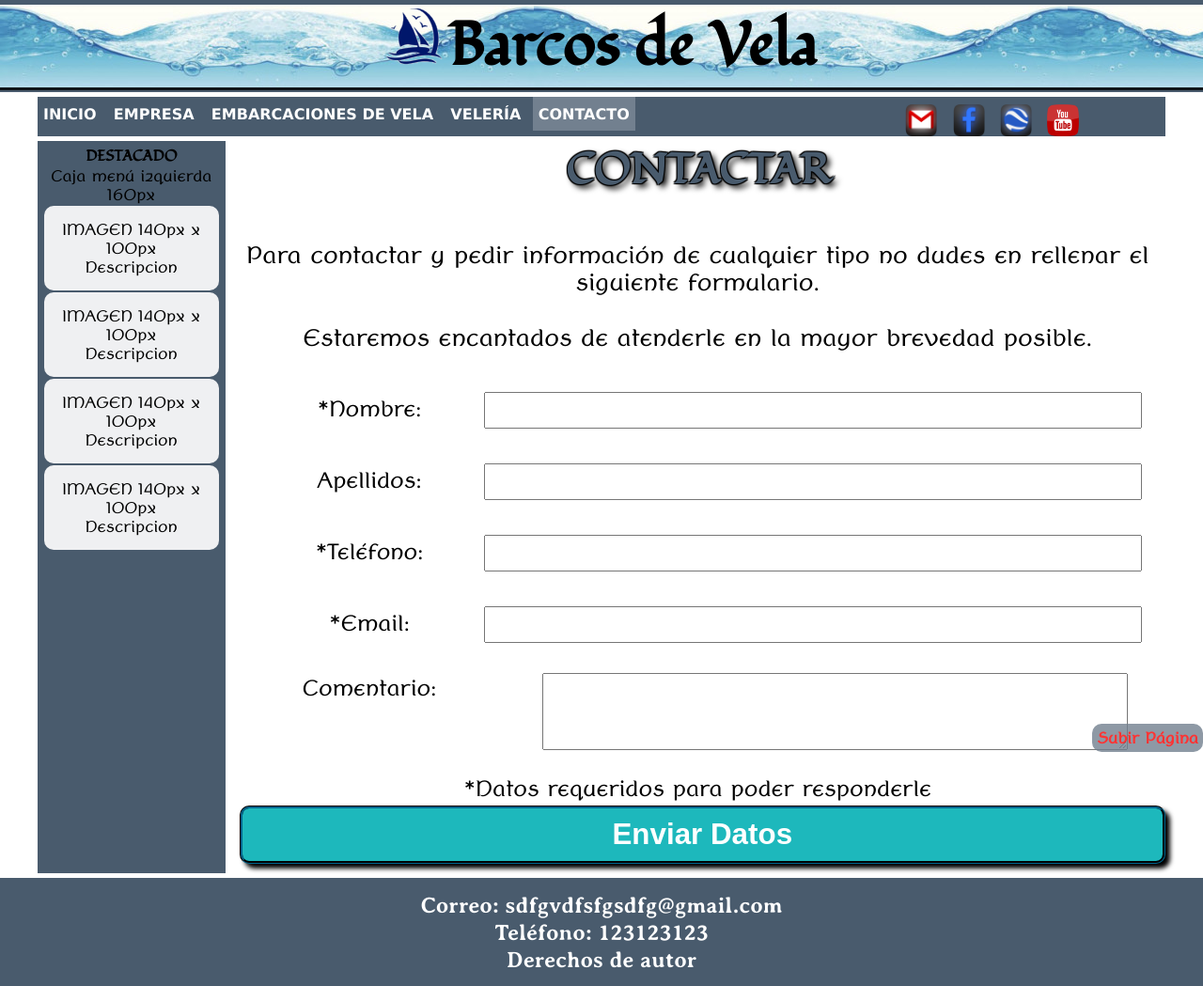
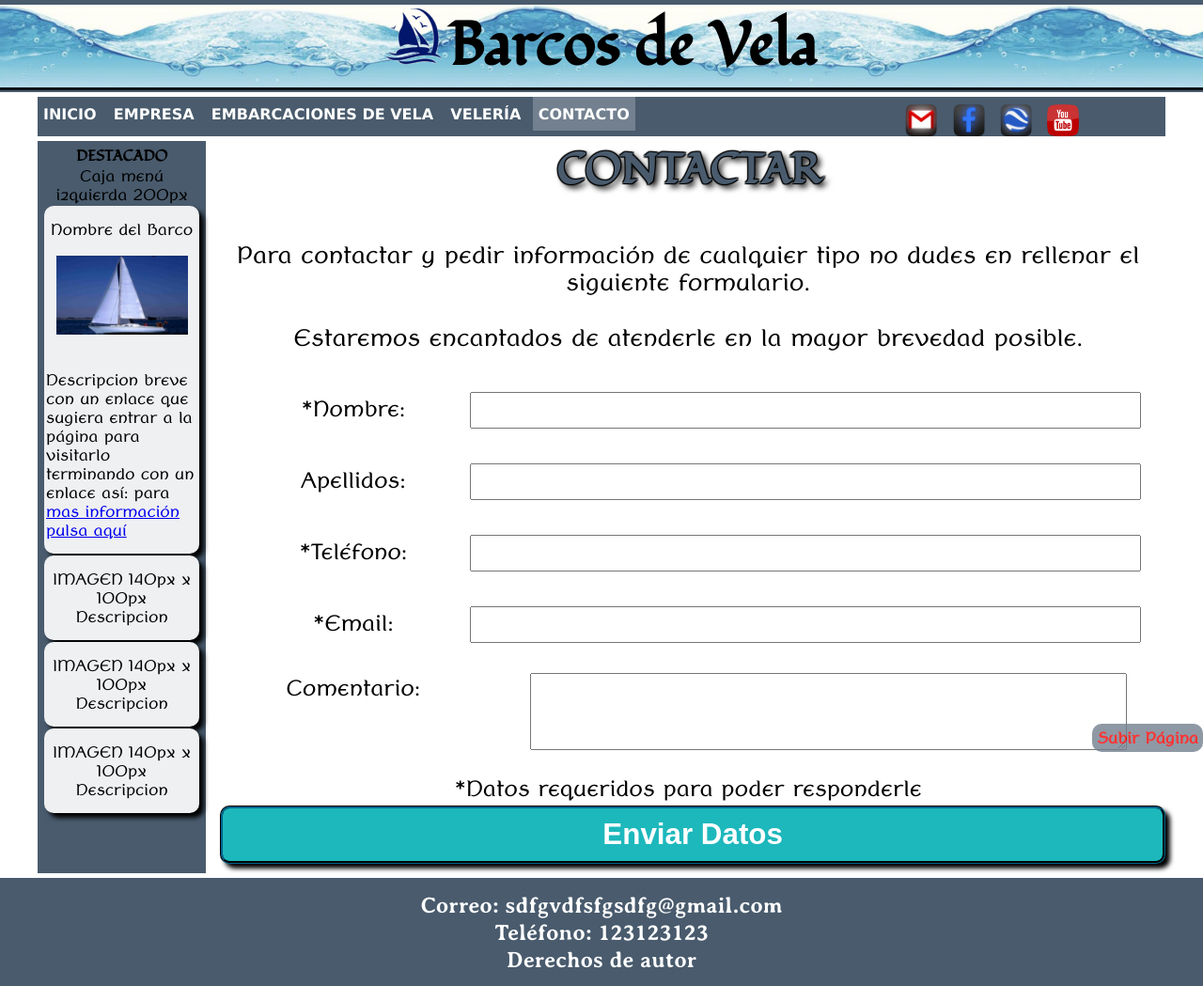
Before and after one commit to fryntiz/ProgramacionWeb, a PHP site: page /contacto.html in a window 1280 px wide. Shown: the whole page at 94% size. Run offline with PHP 8.4, Linux system fonts and the light colour scheme.

Commit message:
Retoques del menú izquierda

```diff
--- a/UnaDeBarcosDeVela/CSS/estilos.css
+++ b/UnaDeBarcosDeVela/CSS/estilos.css
@@ -245,18 +245,32 @@
 ------------------------------------------
 */
 #cajamenuizquierda {
+	width: 200px;
 	margin: 0 5px 0 0;
 	padding: 5px;
 	background-color: #495B6D;
 	text-align: center;
 }
 #cajamenuizquierda TD {
-	margin: 10px 0;
-}
-#cajamenuizquierda TD {
+	margin: 10px;
 	padding: 15px 2px;
 	background-color: #EFF0F2;
-	border-radius: 10px
+	border-radius: 10px;
+	box-shadow: 5px 5px 5px black;
+}
+#cajamenuizquierda P {
+	text-align:left;
+}
+.IMGBackground {
+	margin: auto;
+	background-position: center;
+	background-size: contain;
+	background-repeat: no-repeat;
+}
+#imgIzquierda1 {
+	width: 140px;
+	height: 120px;
+	background-image: url(../images/menu_izquierda/1.jpg);
 }
 
 
--- a/UnaDeBarcosDeVela/contacto.html
+++ b/UnaDeBarcosDeVela/contacto.html
@@ -37,13 +37,16 @@
 		<DIV id="cajageneral">
 			<ASIDE id="cajamenuizquierda">
 				<H4>DESTACADO</H4>
-				Caja menú izquierda 160px
+				Caja menú izquierda 200px
 				<TABLE>
 					<TR>
 						<TD>
-							IMAGEN 140px x 100px
+							Nombre del Barco
+							<DIV id="imgIzquierda1" class="IMGBackground"></DIV>
 							<BR/>
-							Descripcion
+							<P>
+								Descripcion breve con un enlace que sugiera entrar a la página para visitarlo terminando con un enlace así: para <A href="#">mas información pulsa aquí</A>
+							</P>
 						</TD>
 					</TR>
 
```
Also changed, not shown: UnaDeBarcosDeVela/embarcaciones_de_vela.html (+7 -3 lines).
